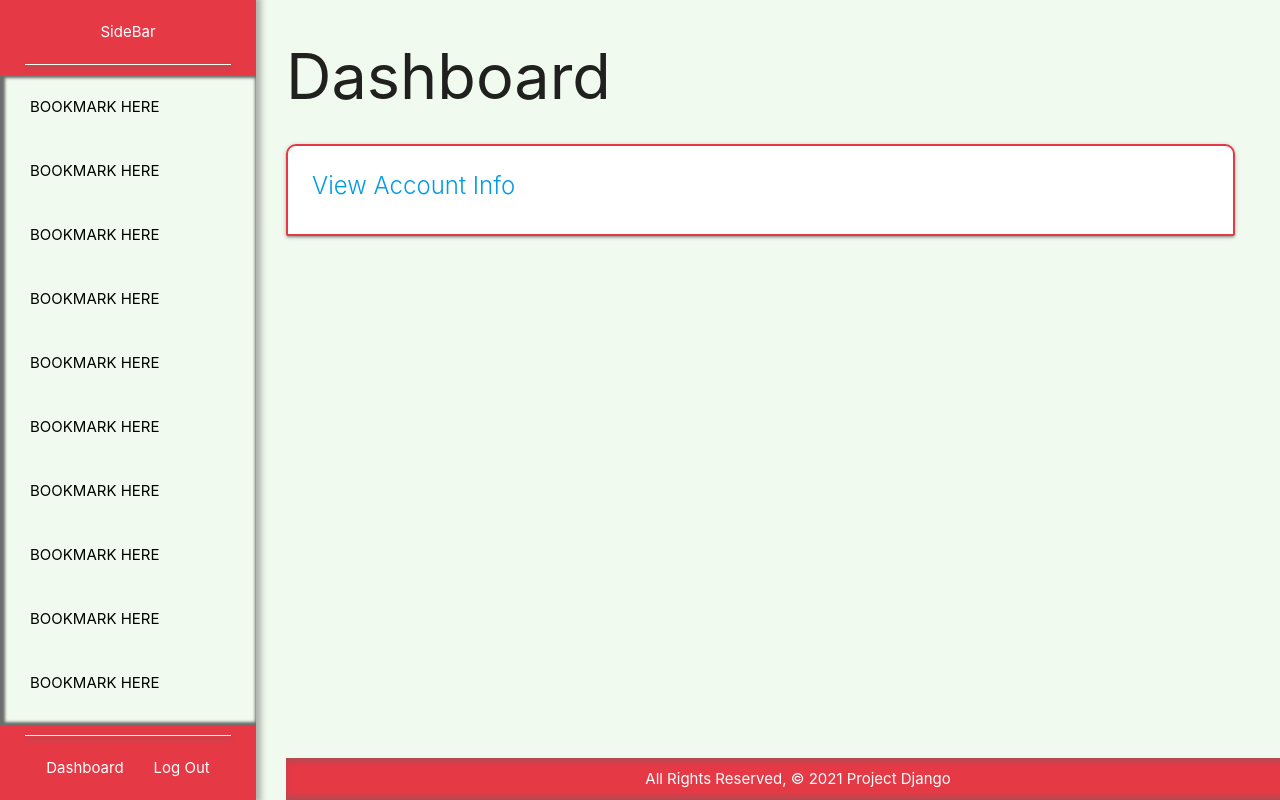
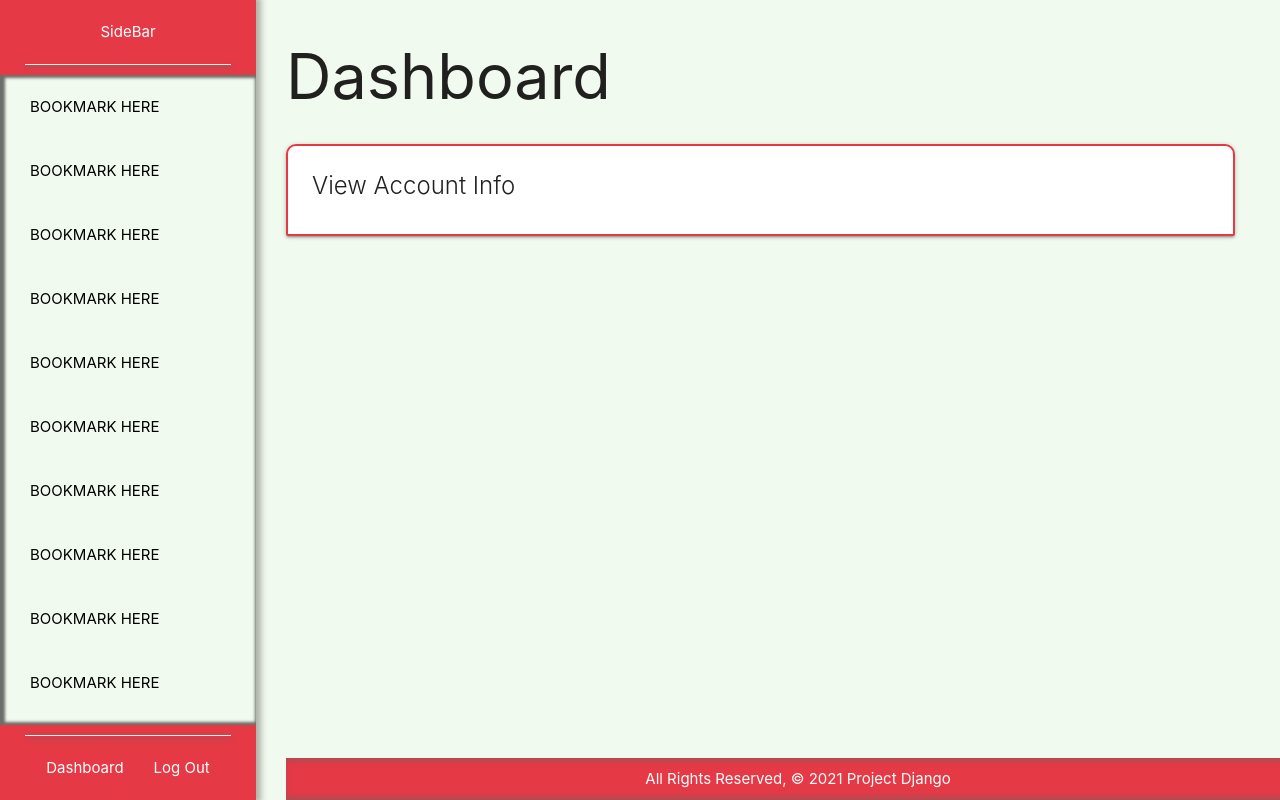
Before and after one commit to taverasn/sidebar, a Django app: page /dashboard/ in a window 1280 px wide. Run offline with Django 3.2, Linux system fonts and the light colour scheme; the visitor is signed in with stand-in values (Sample User, id 1).

Commit message:
styled/refactored

```diff
--- a/main_app/templates/dashboard/index.html
+++ b/main_app/templates/dashboard/index.html
@@ -4,7 +4,7 @@
 <h1>Dashboard</h1>
 
 <div>
-    <a href="{% url 'account_dashboard' %}">
+    <a class="card-link" href="{% url 'account_dashboard' %}">
         <div class="card">
             <div class="card-content">
                 <span class="card-title">View Account Info</span>
```
